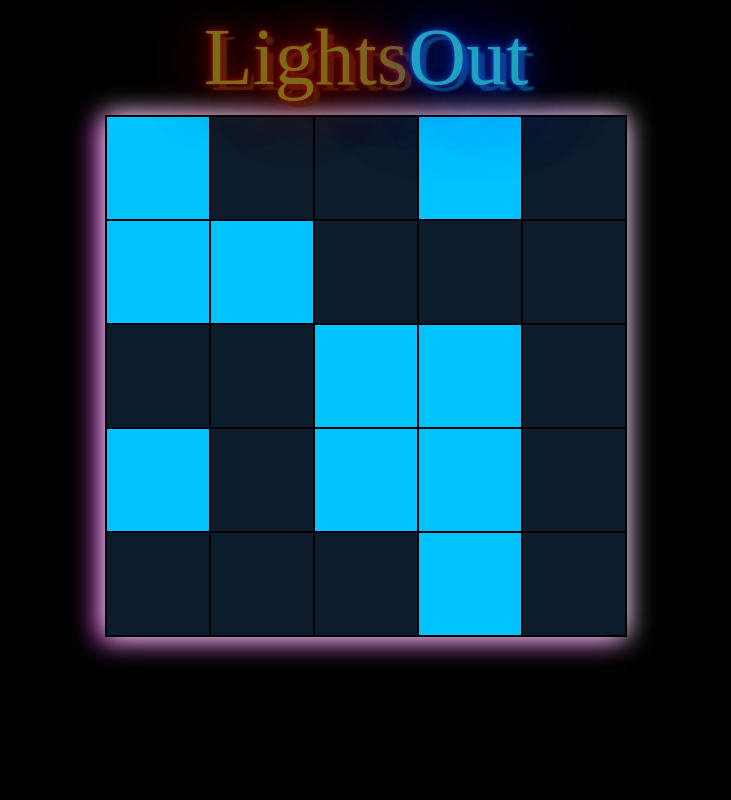
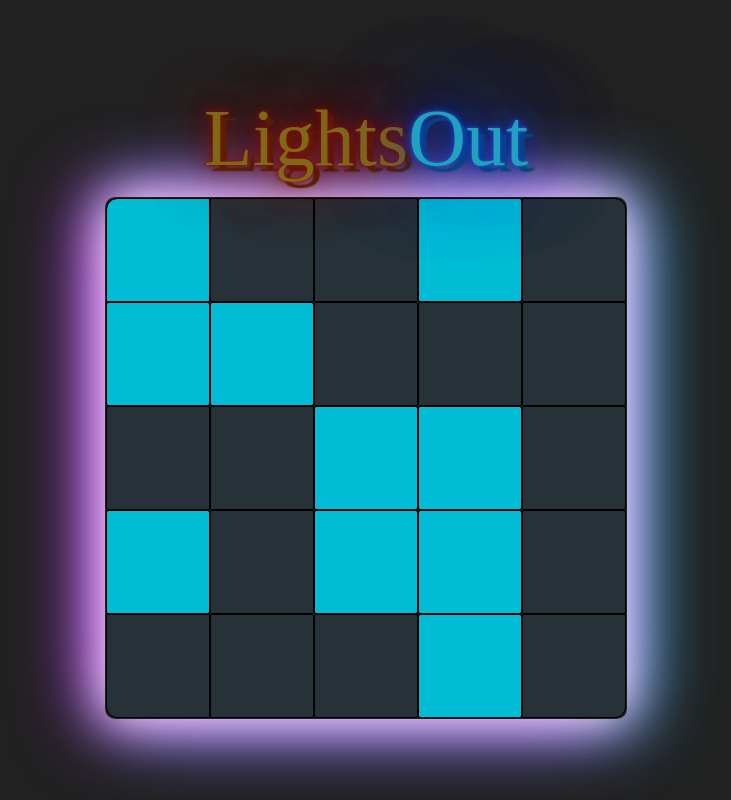
Before and after one commit to JohnObla/react-15-lights-out, a React (Create React App) app: page / in a window 1280 px wide. Shown: the whole page, without its empty margins (274-1005 px from the left). Built offline with nearby package versions, Linux system fonts and the light colour scheme; a web font is replaced by a local one.

Commit message:
Centered vertically

```diff
--- a/src/App.css
+++ b/src/App.css
@@ -1,5 +1,9 @@
 .App {
   text-align: center;
+  display: flex;
+  align-items: center;
+  justify-content: center;
+  height: 100vh;
 }
 
 .App-logo {
--- a/src/Board/Board.css
+++ b/src/Board/Board.css
@@ -1,16 +1,27 @@
 .Board {
   margin: auto;
-  box-shadow: 0 0 25px white, -10px 5px 25px purple;
+  box-shadow: 0 0 50px #fff, -10px 0 80px #f0f, 10px 0 80px #0ff;
+  border-radius: 10px;
 }
 
-html,
-body {
-  margin: 0;
-  padding: 0;
-  width: 100%;
-  height: 100%;
-  display: table;
-  background-color: black;
+table tr:first-child td:first-child {
+  border-radius: 10px 0 0 0 !important;
+}
+
+table tr:first-child td:last-child {
+  border-radius: 0 10px 0 0 !important;
+}
+
+table tr:last-child td:first-child {
+  border-radius: 0 0 0 10px !important;
+}
+
+table tr:last-child td:last-child {
+  border-radius: 0 0 10px 0 !important;
+}
+
+td {
+  border-radius: 10px;
 }
 
 @font-face {
--- a/src/Cell/Cell.css
+++ b/src/Cell/Cell.css
@@ -1,13 +1,14 @@
 .Cell {
   height: 100px;
   width: 100px;
-  background-color: #0c1c2c;
+  background-color: #263238;
   outline: 1px solid black;
-  transition: background-color 0.25s;
+  transition: background-color 0.5s ease;
+  border-radius: 1px;
 }
 
 .Cell-lit {
-  background-color: rgb(0, 195, 255);
+  background-color: #00bcd4;
 }
 
 .Cell:hover {
--- a/src/index.css
+++ b/src/index.css
@@ -11,8 +11,7 @@
     sans-serif;
   -webkit-font-smoothing: antialiased;
   -moz-osx-font-smoothing: grayscale;
-  background-color: #081522;
-  padding-top: 50px;
+  background-color: #212121;
   color: white;
   text-align: center;
 }
```
